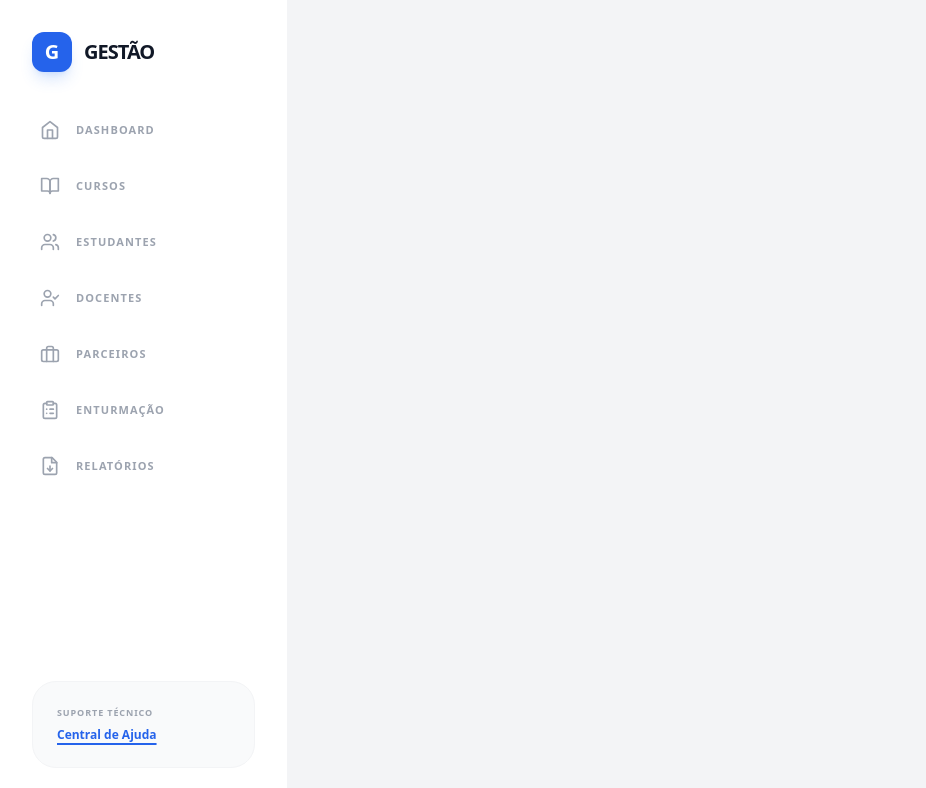
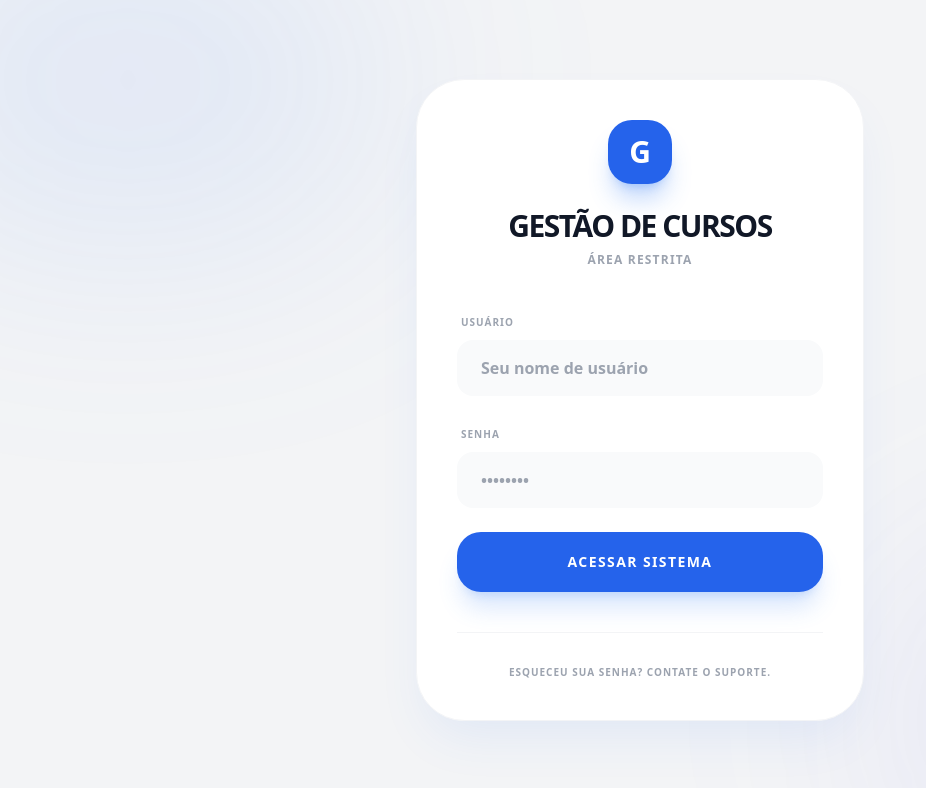
Before and after one commit to claudioasousa/FWF, a React (Vite) app: page /#/login in a window 1280 px wide. Shown: the top 788 px of the page, without its empty margins (0-926 px from the left). Built offline with nearby package versions, Linux system fonts and the light colour scheme.

Commit message:
tela de login e senha

```diff
--- a/App.tsx
+++ b/App.tsx
@@ -1,6 +1,6 @@
 
 import React from 'react';
-import { Routes, Route } from 'react-router-dom';
+import { Routes, Route, Navigate } from 'react-router-dom';
 import Layout from './components/Layout';
 import Dashboard from './pages/Dashboard';
 import StudentsPage from './pages/StudentsPage';
@@ -9,11 +9,23 @@ import TeachersPage from './pages/TeachersPage';
 import PartnersPage from './pages/PartnersPage';
 import EnrollmentPage from './pages/EnrollmentPage';
 import ReportsPage from './pages/ReportsPage';
+import LoginPage from './pages/LoginPage';
 import { DataProvider } from './hooks/useData';
+import { AuthProvider, useAuth } from './hooks/useAuth';
 
-function App() {
+const AppContent = () => {
+  const { user } = useAuth();
+
+  if (!user) {
     return (
-    <DataProvider>
+      <Routes>
+        <Route path="/login" element={<LoginPage />} />
+        <Route path="*" element={<Navigate to="/login" replace />} />
+      </Routes>
+    );
+  }
+
+  return (
     <Layout>
       <Routes>
         <Route path="/" element={<Dashboard />} />
@@ -23,9 +35,19 @@ function App() {
         <Route path="/parceiros" element={<PartnersPage />} />
         <Route path="/enturmacao" element={<EnrollmentPage />} />
         <Route path="/relatorios" element={<ReportsPage />} />
+        <Route path="*" element={<Navigate to="/" replace />} />
       </Routes>
     </Layout>
+  );
+};
+
+function App() {
+  return (
+    <AuthProvider>
+      <DataProvider>
+        <AppContent />
       </DataProvider>
+    </AuthProvider>
   );
 }
 
--- a/components/Sidebar.tsx
+++ b/components/Sidebar.tsx
@@ -1,6 +1,7 @@
 
 import React from 'react';
 import { NavLink } from 'react-router-dom';
+import { useAuth } from '../hooks/useAuth';
 import { HomeIcon, UsersIcon, BookOpenIcon, UserCheckIcon, BriefcaseIcon, ClipboardListIcon, FileDownIcon, XIcon } from './Icons';
 
 const navItems = [
@@ -19,9 +20,10 @@ interface SidebarProps {
 }
 
 const Sidebar = ({ isOpen, onClose }: SidebarProps) => {
+  const { user, logout } = useAuth();
+
   return (
     <>
-      {/* Overlay Escurecido com Desfoque */}
       <div
         className={`fixed inset-0 bg-gray-900/60 backdrop-blur-sm z-[50] lg:hidden transition-all duration-500 ${isOpen ? 'opacity-100' : 'opacity-0 pointer-events-none'}`}
         onClick={onClose}
@@ -33,7 +35,6 @@ const Sidebar = ({ isOpen, onClose }: SidebarProps) => {
         transition-all duration-500 cubic-bezier(0.4, 0, 0.2, 1) lg:static lg:translate-x-0
         ${isOpen ? 'translate-x-0 shadow-3xl' : '-translate-x-full lg:translate-x-0'}
       `}>
-        {/* Header do Sidebar */}
         <div className="p-8 flex justify-between items-center">
           <div className="flex items-center gap-3">
             <div className="w-10 h-10 bg-blue-600 rounded-xl flex items-center justify-center text-white font-black text-xl shadow-lg shadow-blue-500/20">G</div>
@@ -44,7 +45,6 @@ const Sidebar = ({ isOpen, onClose }: SidebarProps) => {
           </button>
         </div>
 
-        {/* Itens de Navegação */}
         <nav className="flex-1 px-4 space-y-1 overflow-y-auto custom-scrollbar">
           {navItems.map((item) => (
             <NavLink
@@ -59,12 +59,10 @@ const Sidebar = ({ isOpen, onClose }: SidebarProps) => {
                 }`
               }
             >
-              {/* FIX: Using children as a function to access the 'isActive' state from NavLink context */}
               {({ isActive }) => (
                 <>
                   <span className={`transition-transform duration-300 group-hover:scale-110`}>{item.icon}</span>
                   <span className="ml-4">{item.text}</span>
-                  {/* Indicador de item ativo */}
                   <div className={`ml-auto w-1.5 h-1.5 rounded-full bg-white transition-opacity duration-300 ${isActive ? 'opacity-100' : 'opacity-0'}`}></div>
                 </>
               )}
@@ -72,11 +70,23 @@ const Sidebar = ({ isOpen, onClose }: SidebarProps) => {
           ))}
         </nav>
 
-        {/* Rodapé do Sidebar */}
-        <div className="p-8">
+        <div className="p-6">
           <div className="bg-gray-50 dark:bg-gray-900/50 p-6 rounded-3xl border border-gray-100 dark:border-gray-700">
-             <p className="text-[9px] font-black text-gray-400 uppercase tracking-widest mb-2">Suporte Técnico</p>
-             <p className="text-xs font-bold text-blue-600 dark:text-blue-400 underline decoration-2 underline-offset-4 cursor-pointer">Central de Ajuda</p>
+             <div className="flex items-center gap-3 mb-4">
+                <div className="w-8 h-8 rounded-full bg-blue-100 dark:bg-blue-900/30 flex items-center justify-center text-blue-600 font-black text-[10px]">
+                  {user?.name.charAt(0)}
+                </div>
+                <div className="min-w-0">
+                  <p className="text-[10px] font-black text-gray-900 dark:text-white truncate">{user?.name}</p>
+                  <p className="text-[8px] font-bold text-gray-400 uppercase tracking-widest">{user?.role}</p>
+                </div>
+             </div>
+             <button
+               onClick={logout}
+               className="w-full py-2.5 bg-white dark:bg-gray-800 text-rose-500 font-black text-[10px] uppercase tracking-widest rounded-xl border border-rose-50 dark:border-rose-900/20 hover:bg-rose-50 transition-all active:scale-95"
+             >
+               Sair do Sistema
+             </button>
           </div>
         </div>
       </aside>
--- a/hooks/useAuth.tsx
+++ b/hooks/useAuth.tsx
@@ -0,0 +1,56 @@
+
+import React, { createContext, useContext, useState, useEffect } from 'react';
+import { User, UserRole } from '../types';
+
+interface AuthContextType {
+  user: User | null;
+  login: (username: string, password: string) => boolean;
+  logout: () => void;
+  isAdmin: boolean;
+}
+
+const AuthContext = createContext<AuthContextType | undefined>(undefined);
+
+export const AuthProvider = ({ children }: React.PropsWithChildren<{}>) => {
+  const [user, setUser] = useState<User | null>(() => {
+    const saved = localStorage.getItem('auth_user');
+    return saved ? JSON.parse(saved) : null;
+  });
+
+  const login = (username: string, password: string): boolean => {
+    if (password !== 'qwe123') return false;
+
+    let newUser: User | null = null;
+    if (username.toLowerCase() === 'claudio') {
+      newUser = { username: 'claudio', name: 'Claudio (Admin)', role: 'ADMIN' };
+    } else if (username.toLowerCase() === 'user') {
+      newUser = { username: 'user', name: 'Usuário Operador', role: 'OPERATOR' };
+    }
+
+    if (newUser) {
+      setUser(newUser);
+      localStorage.setItem('auth_user', JSON.stringify(newUser));
+      return true;
+    }
+    return false;
+  };
+
+  const logout = () => {
+    setUser(null);
+    localStorage.removeItem('auth_user');
+  };
+
+  const isAdmin = user?.role === 'ADMIN';
+
+  return (
+    <AuthContext.Provider value={{ user, login, logout, isAdmin }}>
+      {children}
+    </AuthContext.Provider>
+  );
+};
+
+export const useAuth = () => {
+  const context = useContext(AuthContext);
+  if (!context) throw new Error('useAuth must be used within an AuthProvider');
+  return context;
+};
--- a/pages/LoginPage.tsx
+++ b/pages/LoginPage.tsx
@@ -0,0 +1,80 @@
+
+import React, { useState } from 'react';
+import { useAuth } from '../hooks/useAuth';
+
+const LoginPage = () => {
+  const { login } = useAuth();
+  const [username, setUsername] = useState('');
+  const [password, setPassword] = useState('');
+  const [error, setError] = useState(false);
+
+  const handleSubmit = (e: React.FormEvent) => {
+    e.preventDefault();
+    setError(false);
+    const success = login(username, password);
+    if (!success) setError(true);
+  };
+
+  return (
+    <div className="min-h-screen bg-gray-100 dark:bg-gray-950 flex items-center justify-center p-6 relative overflow-hidden">
+      {/* Background Decorativo */}
+      <div className="absolute top-[-10%] left-[-10%] w-[40%] h-[40%] bg-blue-500/10 rounded-full blur-[120px]"></div>
+      <div className="absolute bottom-[-10%] right-[-10%] w-[40%] h-[40%] bg-indigo-500/10 rounded-full blur-[120px]"></div>
+
+      <div className="w-full max-w-md animate-fadeIn relative z-10">
+        <div className="bg-white dark:bg-gray-900 rounded-[48px] shadow-2xl shadow-blue-500/10 p-10 border border-gray-100 dark:border-gray-800">
+          <div className="flex flex-col items-center mb-10">
+            <div className="w-16 h-16 bg-blue-600 rounded-3xl flex items-center justify-center text-white font-black text-3xl shadow-xl shadow-blue-500/30 mb-6">G</div>
+            <h1 className="text-3xl font-black text-gray-900 dark:text-white tracking-tighter uppercase">Gestão de Cursos</h1>
+            <p className="text-gray-400 font-bold text-xs uppercase tracking-widest mt-2">Área Restrita</p>
+          </div>
+
+          <form onSubmit={handleSubmit} className="space-y-6">
+            {error && (
+              <div className="bg-rose-50 dark:bg-rose-900/20 text-rose-600 dark:text-rose-400 p-4 rounded-2xl text-xs font-black uppercase text-center border border-rose-100 dark:border-rose-800 animate-bounce">
+                Credenciais Inválidas
+              </div>
+            )}
+
+            <div className="space-y-2">
+              <label className="text-[10px] font-black text-gray-400 uppercase tracking-widest ml-1">Usuário</label>
+              <input
+                type="text"
+                value={username}
+                onChange={(e) => setUsername(e.target.value)}
+                className="w-full px-6 py-4 bg-gray-50 dark:bg-gray-800 border-none rounded-2xl outline-none focus:ring-2 focus:ring-blue-500 transition-all font-bold dark:text-white"
+                placeholder="Seu nome de usuário"
+                required
+              />
+            </div>
+
+            <div className="space-y-2">
+              <label className="text-[10px] font-black text-gray-400 uppercase tracking-widest ml-1">Senha</label>
+              <input
+                type="password"
+                value={password}
+                onChange={(e) => setPassword(e.target.value)}
+                className="w-full px-6 py-4 bg-gray-50 dark:bg-gray-800 border-none rounded-2xl outline-none focus:ring-2 focus:ring-blue-500 transition-all font-bold dark:text-white"
+                placeholder="••••••••"
+                required
+              />
+            </div>
+
+            <button
+              type="submit"
+              className="w-full py-5 bg-blue-600 hover:bg-blue-700 text-white font-black rounded-3xl transition-all shadow-xl shadow-blue-500/20 active:scale-95 text-sm uppercase tracking-widest"
+            >
+              Acessar Sistema
+            </button>
+          </form>
+
+          <div className="mt-10 pt-8 border-t border-gray-100 dark:border-gray-800 text-center">
+            <p className="text-[10px] text-gray-400 font-black uppercase tracking-widest">Esqueceu sua senha? Contate o suporte.</p>
+          </div>
+        </div>
+      </div>
+    </div>
+  );
+};
+
+export default LoginPage;
```
Also changed, not shown: pages/StudentsPage.tsx (+10 -7 lines), types.ts (+11 -3 lines). Lines whose indentation alone changed are shown as unchanged.
